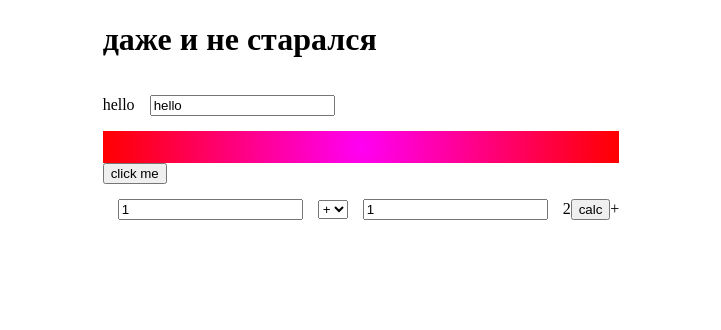
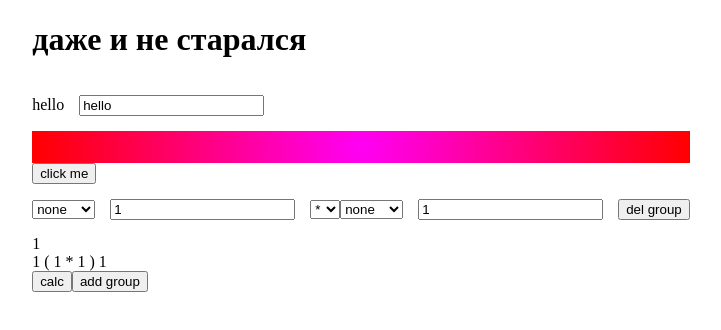
Before and after one commit to tehnickge/simple-angular-project, an Angular app in the folder simpleApp/: page / in a window 1280 px wide. Both pictures are taken after a click on the button "calc". Shown: the top 330 px of the page, without its empty margins (279-1000 px from the left). Built offline with nearby package versions, Linux system fonts and the light colour scheme.

Commit message:
add calculator compmponent

```diff
--- a/simpleApp/src/app/calculator/calculator.component.html
+++ b/simpleApp/src/app/calculator/calculator.component.html
@@ -1,13 +1,45 @@
 <div class="calculator">
-  <input type="number" class="calculator__input" [(ngModel)]="first" >
-  <select [(ngModel)]="operation">
-    @for (operation of operations; track $index) {
-      <option [value]="operation">{{ operation }}</option>
+  @for (group of calcGroups; track group; let iter = $index) {
+    <div>
+    <select [(ngModel)]="group.first.modifier">
+      @for (mod of calcModifiers | keyvalue; track $index)  {
+        <option [value]="mod.value">{{ mod.value }}</option>
+      }
+
+    </select>
+    <input type="number" class="calculator__input" [(ngModel)]="group.first.value" >
+    <select [(ngModel)]="group.operation">
+      @for (operation of calcCalcOperations | keyvalue; track $index)  {
+        <option [value]="operation.value">{{ operation.value }}</option>
+      }
+
+    </select>
+    <select [(ngModel)]="group.second.modifier">
+      @for (mod of calcModifiers | keyvalue; track $index)  {
+        <option [value]="mod.value">{{ mod.value }}</option>
+      }
+    </select>
+    <input type="number" class="calculator__input" [(ngModel)]="group.second.value">
+    @if (operationsBetweenGroups.length > iter) {
+      <select [(ngModel)]="operationsBetweenGroups[iter - 1]">
+        @for (operation of calcCalcOperations | keyvalue; track $index)  {
+          <option [value]="operation.value">{{ operation.value }}</option>
+        }
+
+      </select>
     }
 
-  </select>
-  <input type="number" class="calculator__input" [(ngModel)]="second">
+    <button (click)="removeGroup(iter)">del group</button>
+  </div>
+  }
   <span class="calculator__result">{{ result ? result : 'enter calc' }}</span>
-  <button (click)="calc()">calc</button>
-  <label>{{ operation }}</label>
+  <div>
+    @for (item of history; track $index) {
+      <div>{{ $index + 1 }} {{ item }}</div>
+    }
+  </div>
+  <button (click)="calcGroup()">calc</button>
+  <button (click)="addGroup()">add group</button>
+
+
 </div>
--- a/simpleApp/src/app/calculator/calculator.component.scss
+++ b/simpleApp/src/app/calculator/calculator.component.scss
@@ -6,3 +6,7 @@ ul {
     margin: 10px 0 ;
   }
 }
+
+.calculator {
+  max-width: 730px;
+}
--- a/simpleApp/src/app/calculator/calculator.component.ts
+++ b/simpleApp/src/app/calculator/calculator.component.ts
@@ -1,38 +1,136 @@
+import { KeyValuePipe } from '@angular/common';
 import { Component } from '@angular/core';
 import { FormsModule } from '@angular/forms';
+import { group } from 'console';
+
+interface ICalcGroup {
+  first: ICalcVar;
+  second: ICalcVar;
+  operation: CalcOperations;
+}
+
+interface ICalcVar {
+  value: number;
+  modifier: CalcModifiers;
+}
+enum CalcOperations  {
+  plus = '+',
+  minus = '-',
+  multiply = '*',
+  divide = '/'
+}
+
+enum CalcModifiers {
+  none = 'none',
+  sin = 'sin',
+  cos = 'cos',
+  square = 'square'
+}
+
 
 @Component({
   selector: 'app-calculator',
   standalone: true,
   imports: [
-    FormsModule
+    FormsModule,
+    KeyValuePipe
   ],
   templateUrl: './calculator.component.html',
   styleUrl: './calculator.component.scss'
 })
 export class CalculatorComponent {
-  public first: number = 1;
-  public second: number = 1;
 
-  public operation: string = "+";
-  public operations: string[] = ["+", "-", "/", "*"];
+  public calcCalcOperations = CalcOperations;
+  public calcModifiers = CalcModifiers;
+  public calcGroups: ICalcGroup[] = [
+    {
+      first: {
+        value: 1,
+        modifier: CalcModifiers.none
+      },
+      second: {
+        value: 1,
+        modifier: CalcModifiers.none
+      },
+      operation: CalcOperations.multiply
+    }
+  ]
+
+  public addGroup(): void {
+    this.calcGroups.push({
+      first: {
+        value: 0,
+        modifier: CalcModifiers.none
+      },
+      second: {
+        value: 0,
+        modifier: CalcModifiers.none
+      },
+      operation: CalcOperations.plus
+    })
+
+    this.operationsBetweenGroups.push(CalcOperations.plus);
+  }
+
+  public removeGroup(index: number): void {
+    this.calcGroups.splice(index,1)
+   }
+
+  public history: string[] = [];
+  public operationsBetweenGroups: CalcOperations[] = [];
 
   public result?: number = undefined;
 
-  public calc() {
-    switch(this.operation) {
-      case '+':
-        this.result = this.first + this.second;
-        break;
-        case '-':
-        this.result = this.first - this.second;
-        break;
-        case '*':
-        this.result = this.first * this.second;
-        break;
-        case '/':
-        this.result = this.first / this.second;
-        break;
+  public calcGroup() {
+    let result = 0;
+
+    let tempHistory: string[] = [];
+
+    this.calcGroups.forEach((group, index) => {
+      if(index === 0) {
+        result = this.calc(this.calcValueWithModifier(group.first),this.calcValueWithModifier(group.second),group.operation);
+      } else {
+        let tempResult = this.calc(this.calcValueWithModifier(group.first),this.calcValueWithModifier(group.second),group.operation);
+        result = this.calc(result,tempResult, this.operationsBetweenGroups[index - 1])
+      }
+
+
+      tempHistory.push(`
+      (
+        ${group.first.modifier !== this.calcModifiers.none ? group.first.modifier : ''} ${group.first.value}
+        ${group.operation}
+        ${group.second.modifier !== this.calcModifiers.none ? group.second.modifier : ''} ${group.second.value}
+      )
+        `)
+    });
+
+    tempHistory.push(`${result}`);
+    this.history.push(tempHistory.join(' '));
+    this.result = result;
+  }
+
+  public calcValueWithModifier(value: ICalcVar) {
+    switch(value.modifier) {
+      case CalcModifiers.none:
+        return value.value;
+      case CalcModifiers.cos:
+        return Math.cos(value.value);
+      case CalcModifiers.sin:
+        return Math.sin(value.value);
+      case CalcModifiers.square:
+        return Math.pow(value.value,2);    }
+  }
+
+  public calc(first: number, second: number, operation: CalcOperations): number {
+    switch(operation) {
+      case CalcOperations.plus:
+        return first + second;
+      case CalcOperations.minus:
+        return first - second;
+      case CalcOperations.multiply:
+        return first * second;
+      case CalcOperations.divide:
+        return first / second;
     }
   }
 }
```
